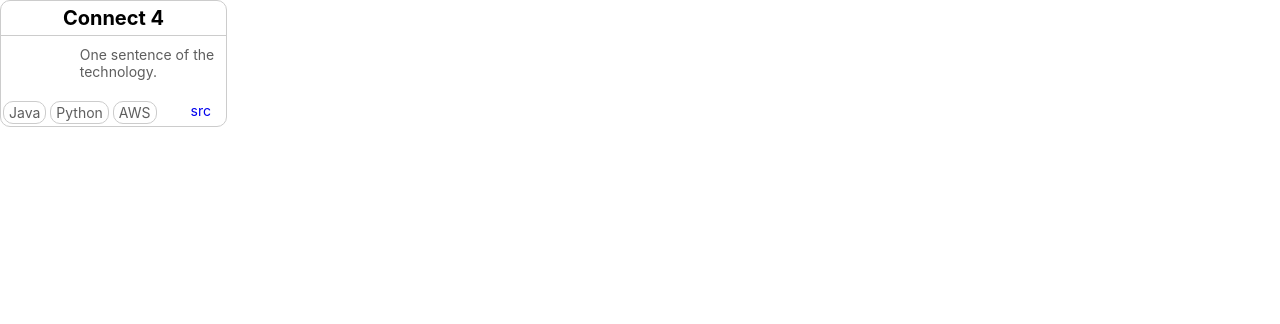
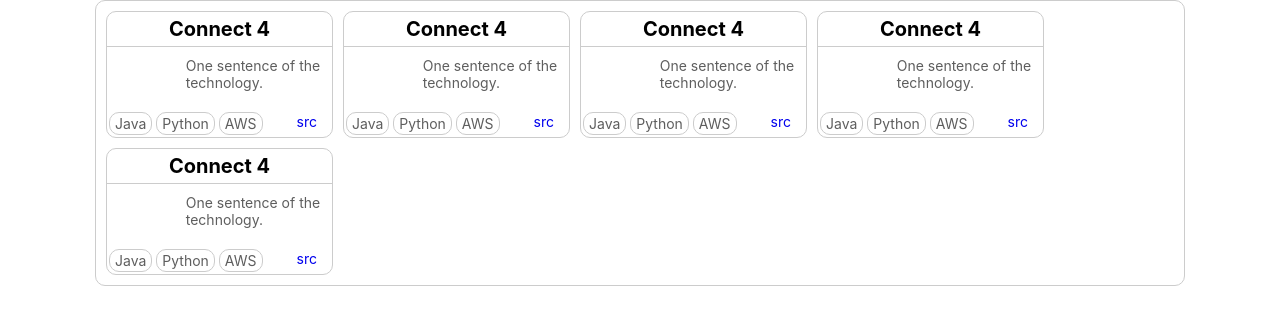
Before and after one commit to nickhamiltonn/portfolio, a React (Create React App) app: page / in a window 1280 px wide. Shown: the top 324 px of the page. Built offline with nearby package versions, Linux system fonts and the light colour scheme.

Commit message:
Placeholder code for the TileGallery component

```diff
--- a/src/App.js
+++ b/src/App.js
@@ -1,12 +1,12 @@
 import logo from './logo.svg';
 import './App.css';
-import Tile from './components/Tile';
+import TileGallery from './components/TileGallery';
 
 function App() {
   return (
     <div className="App">
-      <Tile>
-      </Tile>
+      <TileGallery>
+      </TileGallery>
     </div>
   );
 }
--- a/src/components/Tile.css
+++ b/src/components/Tile.css
@@ -1,13 +1,12 @@
 .Tile {
     border: 1px solid #ccc;
     border-radius: 10px;
-
+    margin-top: 10px;
+    margin-left: 10px;
     display: flex;
     flex-direction: column;
     flex-wrap: nowrap;
-
     padding-top: 0px;
-
     height: 125px;
     width: 225px;
   }
--- /dev/null
+++ b/src/components/TileGallery.css
@@ -0,0 +1,9 @@
+.TileGallery {
+    border: 1px solid #ccc;
+    border-radius: 10px;
+    display: flex;
+    flex-wrap: wrap;
+    padding-bottom: 10px;
+    width: 85%;
+    margin: auto;
+  }
--- /dev/null
+++ b/src/components/TileGallery.js
@@ -0,0 +1,21 @@
+import Tile from './Tile';
+import './TileGallery.css';
+
+function TileGallery() {
+    return (
+      <div className="TileGallery">
+        <Tile>
+        </Tile>
+        <Tile>
+        </Tile>
+        <Tile>
+        </Tile>
+        <Tile>
+        </Tile>
+        <Tile>
+        </Tile>
+      </div>
+    );
+  }
+
+  export default TileGallery;
```
